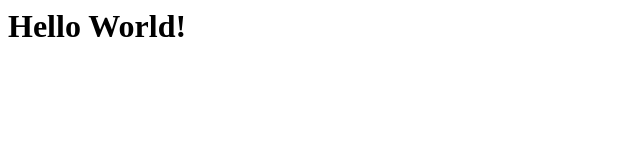
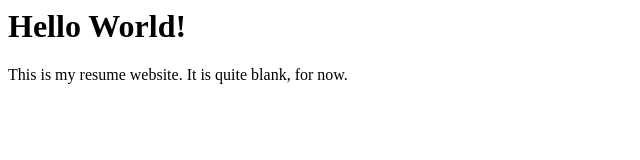
Before and after one commit to dpc2/dpc2.github.io, a plain HTML site: page index.html in a window 1280 px wide. Shown: the whole page, without its empty margins (0-640 px from the left). Drawn offline with Linux system fonts and the light colour scheme.

Commit message:
Update index.html

```diff
--- a/index.html
+++ b/index.html
@@ -1 +1,2 @@
 <h1>Hello World!</h1>
+<p>This is my resume website. It is quite blank, for now.</p>
```
